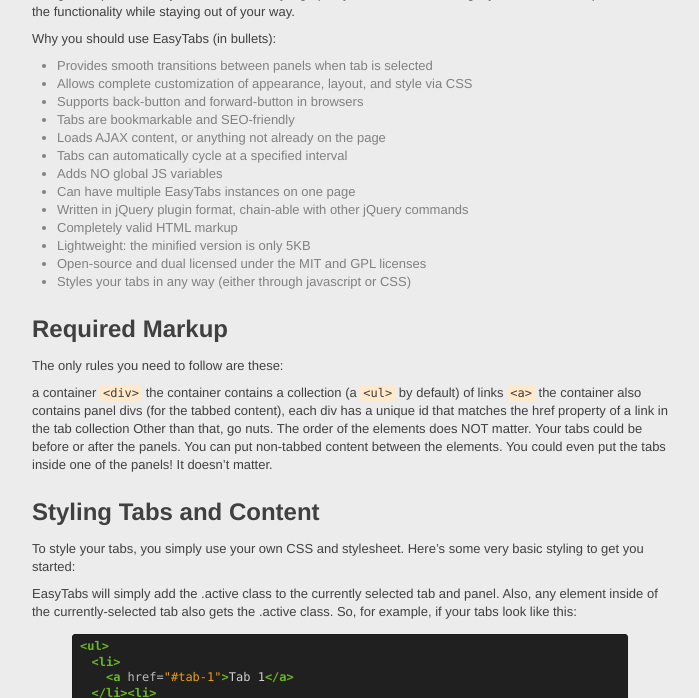
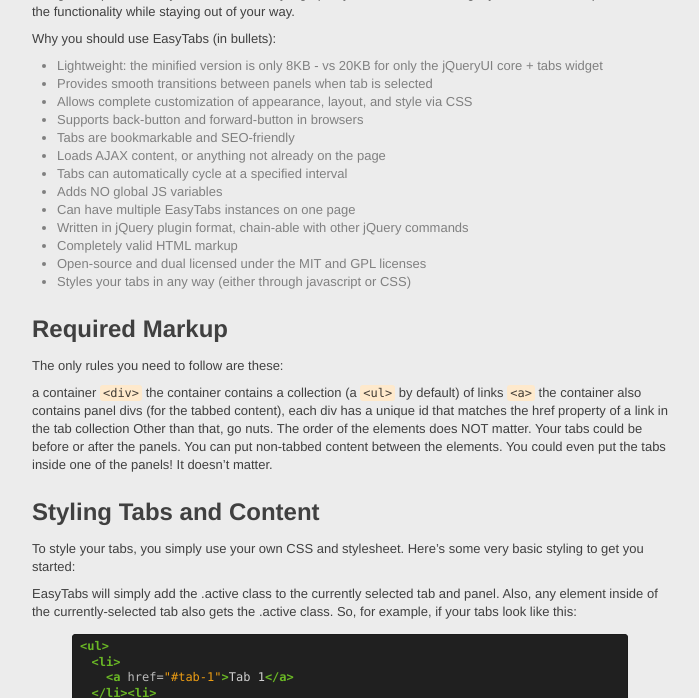
Before and after one commit to alfajango/alfajango.github.com, a Jekyll site: the page built from _posts/2012-01-09-easytabs.md, in a window 1280 px wide and 900 px high, scrolled down 2123 px, cut to the strip 202-900 px from the top of the window. Shown: the whole strip, without its empty margins (131-830 px from the left). Built offline with Jekyll 4.4.1, drawn with Linux system fonts in a browser that asks for light colours; nearby versions of some CDN libraries; library files that are not in the unit come from our copies; Markdown is read by kramdown in place of the engine named in the settings.

Commit message:
Updated easytabs size feature

```diff
--- a/_posts/2012-01-09-easytabs.md
+++ b/_posts/2012-01-09-easytabs.md
@@ -176,6 +176,7 @@
 
 Why you should use EasyTabs (in bullets):
 
+* Lightweight: the minified version is only 8KB - vs 20KB for only the jQueryUI core + tabs widget
 * Provides smooth transitions between panels when tab is selected
 * Allows complete customization of appearance, layout, and style via CSS
 * Supports back-button and forward-button in browsers
@@ -186,7 +187,6 @@
 * Can have multiple EasyTabs instances on one page
 * Written in jQuery plugin format, chain-able with other jQuery commands
 * Completely valid HTML markup
-* Lightweight: the minified version is only 5KB
 * Open-source and dual licensed under the MIT and GPL licenses
 * Styles your tabs in any way (either through javascript or CSS)
 
```
